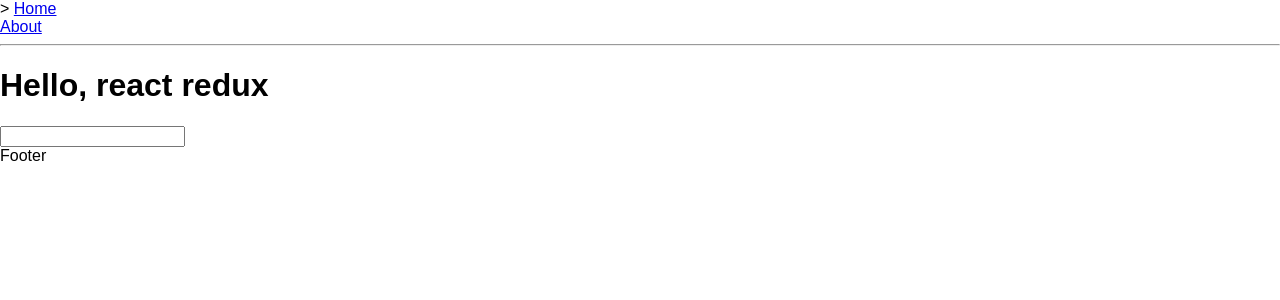
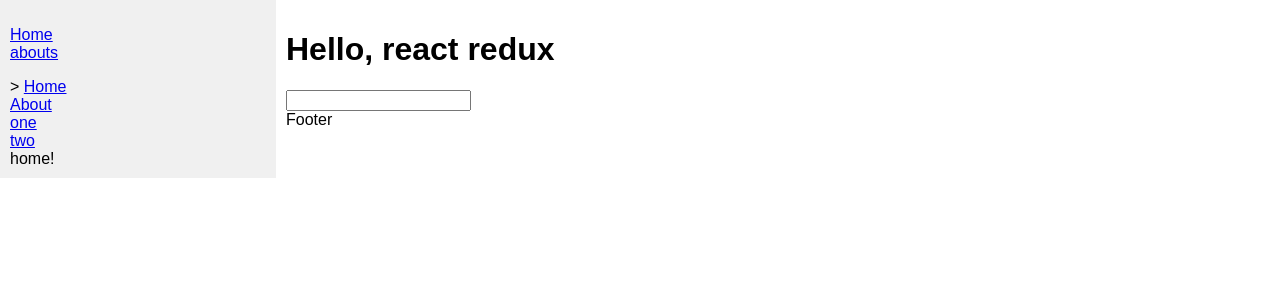
Before and after one commit to lp2-20172/ecomm-clientAntes, a React (Create React App) app: page / in a window 1280 px wide. Shown: the top 300 px of the page. Built offline with nearby package versions, Linux system fonts and the light colour scheme.

Commit message:
routes dinamico

```diff
--- a/src/components/MainLayout.js
+++ b/src/components/MainLayout.js
@@ -1,23 +1,59 @@
 import React, { Component } from 'react'
 import {
     BrowserRouter as Router,
+    Switch,
     Route,
     Link
+
 } from 'react-router-dom'
-import About from './About';
-import Home from './Home';
+import routes from './routes'
 
 
 class MainLayout extends Component {
     render() {
         return (
+
             <Router>
-                <div>
-                    <OldSchoolMenuLink activeOnlyWhenExact={true} to="/" label="Home" />
-                    <OldSchoolMenuLink to="/about" label="About" />
-                    <hr />
-                    <Route exact path="/" component={Home} />
-                    <Route path="/about" component={About} />
+                <div style={{ display: 'flex' }}>
+                    <div style={{
+                        padding: '10px',
+                        height: '100%',
+                        width: '20%',
+                        background: '#f0f0f0'
+                    }}>
+                        <ul style={{ listStyleType: 'none', padding: 0 }}>
+                            <li><Link to="/">Home</Link></li>
+                            <li><Link to="/abouts">abouts</Link></li>
+                        </ul>
+                        <OldSchoolMenuLink activeOnlyWhenExact={true} to="/" label="Home" />
+                        <OldSchoolMenuLink to="/abouts" label="About" />
+                        <OldSchoolMenuLink to="/one" label="one" />
+                        <OldSchoolMenuLink to="/two" label="two" />
+
+                        {routes.map((route, index) => (
+                            <Route
+                                key={index}
+                                path={route.path}
+                                exact={route.exact}
+                                component={route.sidebar}
+                            />
+                        ))}
+                    </div>
+
+                    <div style={{ flex: 1, padding: '10px' }}>
+
+                        <Switch>
+                            {routes.map((route, index) => (
+                                <Route
+                                    key={index}
+                                    path={route.path}
+                                    exact={route.exact}
+                                    component={route.main}
+                                />
+                            ))}
+                            <Route component={NoMatch} />
+                        </Switch>
+                    </div>
                 </div>
             </Router>
         )
@@ -35,3 +71,9 @@ const OldSchoolMenuLink = ({ label, to, activeOnlyWhenExact }) => (
         </div>
     )} />
 )
+
+const NoMatch = ({ location }) => (
+    <div>
+        <h3>No se encontró la página <code>{location.pathname}</code></h3>
+    </div>
+)
--- /dev/null
+++ b/src/components/routes.js
@@ -0,0 +1,24 @@
+import React from 'react'
+import About from './About';
+import Home from './Home';
+
+const routes = [
+    {
+        path: '/',
+        exact: true,
+        sidebar: () => <div>home!</div>,
+        main: Home
+    },
+    {
+        path: '/abouts',
+        sidebar: () => <div>abouts!</div>,
+        main: About
+    },
+    {
+        path: '/one',
+        sidebar: () => <div>one!</div>,
+        main: () => <h2>One</h2>
+    }
+]
+
+export default routes
```
